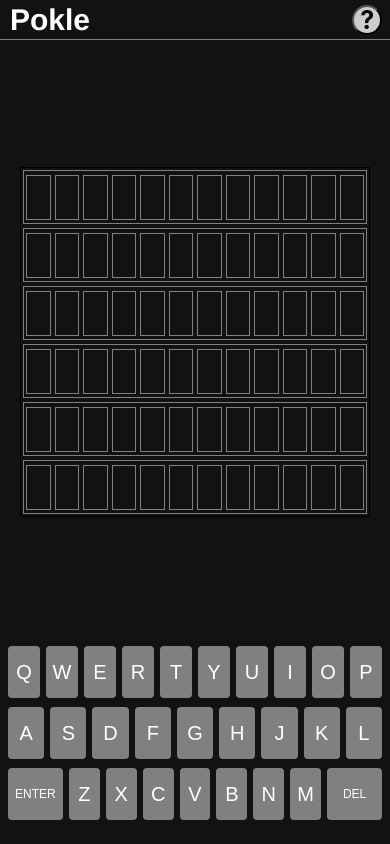
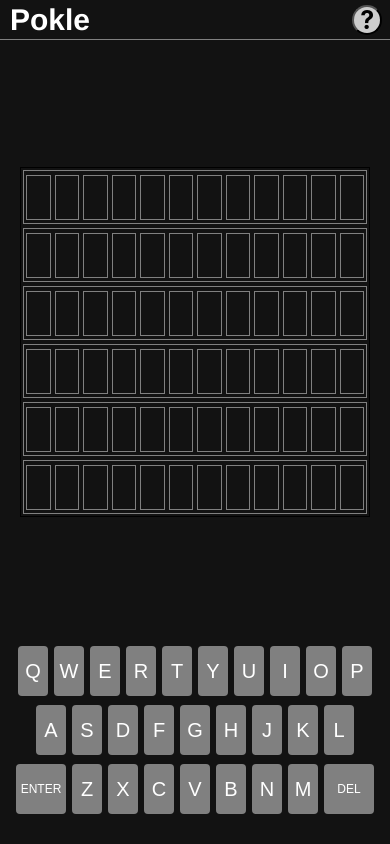
Before and after one commit to ejglascock/Pokle, a React (Create React App) app: page / in a window 390 px wide. Built offline with nearby package versions, Linux system fonts and the light colour scheme; no server answers.

Commit message:
updated key size for mobile.

```diff
--- a/src/Components/App/App.css
+++ b/src/Components/App/App.css
@@ -334,11 +334,13 @@
   }
 
   .key {
-    height: 52px;
+    height: 50px;
+    width: 30px;
     margin: 2px 3px;
   }
 
   #big {
+    width: 50px;
     font-size: 12px;
   }
 
```
